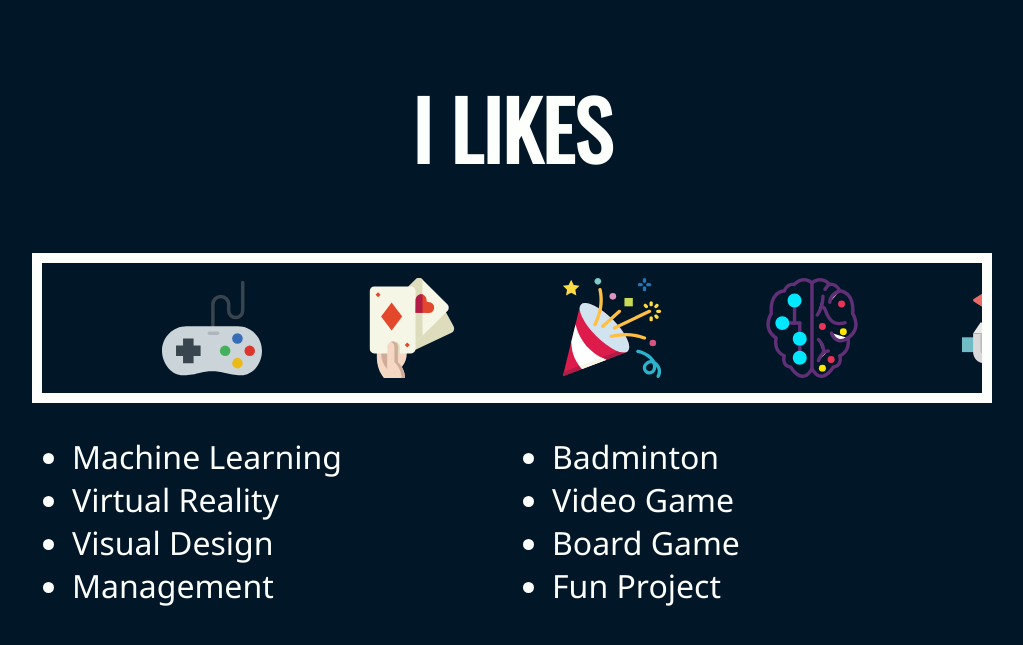
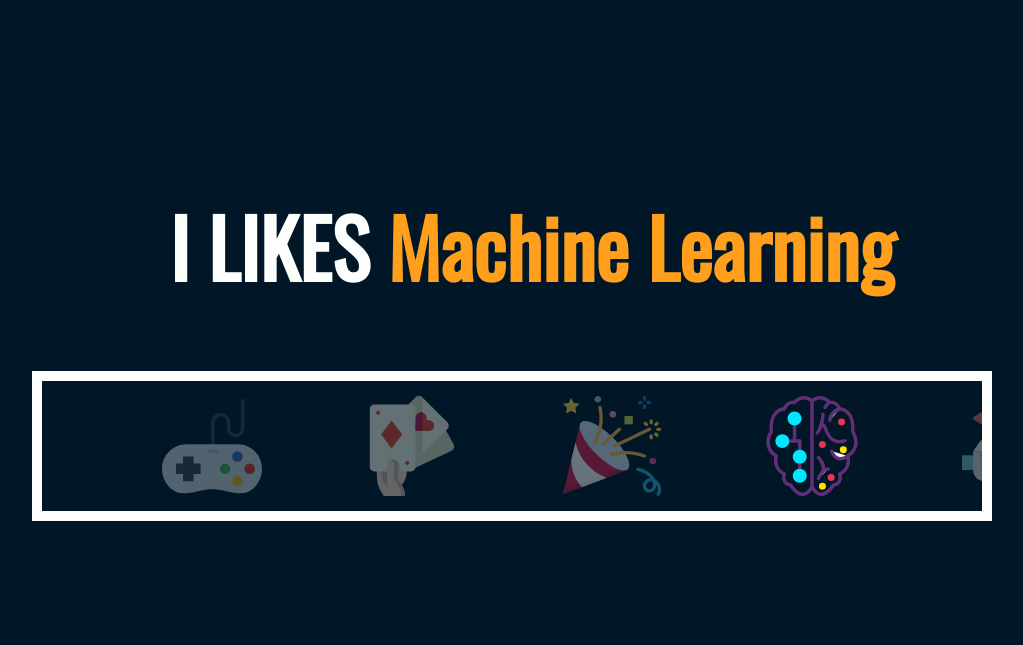
Before and after one commit to YanjenChen/WP2018, a plain HTML site: page index.html in a window 1280 px wide. Shown: the part 1679-2324 px from the top of the page, without its empty margins (128-1151 px from the left). Drawn offline with nearby package versions, Linux system fonts and the light colour scheme.

Commit message:
Edit interest block.

```diff
--- a/index.html
+++ b/index.html
@@ -92,35 +92,30 @@
         <div class="container">
             <div class="grid">
                 <div class="block size-100 text-center">
-                    <h1>I LIKES</h1>
+                    <h1>
+                        <ul class="interest-list">
+                            <li>I LIKES <span>Machine Learning</span></li>
+                            <li>I LIKES <span>Virtual Reality</span></li>
+                            <li>I LIKES <span>Visual Design</span></li>
+                            <li>I LIKES <span>Management</span></li>
+                            <li>I LIKES <span>Badminton</span></li>
+                            <li>I LIKES <span>Video Game</span></li>
+                            <li>I LIKES <span>Board Game</span></li>
+                            <li>I LIKES <span>Fun Project</span></li>
+                        </ul>
+                    </h1>
                 </div>
                 <div class="block size-100 interest-collection-wrapper">
                     <div class="interest-collection">
-                        <img class="collection-items" item-id="1" id="machine-learning" src="svg/machine_learning.svg">
-                        <img class="collection-items" item-id="2" id="virtual-reality" src="svg/virtual_reality.svg">
-                        <img class="collection-items" item-id="3" id="visual-design" src="svg/visual_design.svg">
-                        <img class="collection-items" item-id="4" id="management" src="svg/management.svg">
-                        <img class="collection-items" item-id="5" id="badminton" src="svg/badminton.svg">
-                        <img class="collection-items" item-id="6" id="video_game" src="svg/video_game.svg">
-                        <img class="collection-items" item-id="7" id="board_game" src="svg/board_game.svg">
-                        <img class="collection-items" item-id="8" id="fun_project" src="svg/fun_project.svg">
+                        <img class="collection-items" item-id="1" id="machine-learning" draggable="false" src="svg/machine_learning.svg">
+                        <img class="collection-items" item-id="2" id="virtual-reality" draggable="false" src="svg/virtual_reality.svg">
+                        <img class="collection-items" item-id="3" id="visual-design" draggable="false" src="svg/visual_design.svg">
+                        <img class="collection-items" item-id="4" id="management" draggable="false" src="svg/management.svg">
+                        <img class="collection-items" item-id="5" id="badminton" draggable="false" src="svg/badminton.svg">
+                        <img class="collection-items" item-id="6" id="video_game" draggable="false" src="svg/video_game.svg">
+                        <img class="collection-items" item-id="7" id="board_game" draggable="false" src="svg/board_game.svg">
+                        <img class="collection-items" item-id="8" id="fun_project" draggable="false" src="svg/fun_project.svg">
                     </div>
-                </div>
-                <div class="block size-50">
-                    <ul>
-                        <li>Machine Learning</li>
-                        <li>Virtual Reality</li>
-                        <li>Visual Design</li>
-                        <li>Management</li>
-                    </ul>
-                </div>
-                <div class="block size-50">
-                    <ul>
-                        <li>Badminton</li>
-                        <li>Video Game</li>
-                        <li>Board Game</li>
-                        <li>Fun Project</li>
-                    </ul>
                 </div>
             </div>
         </div>
--- a/javascript/theme.js
+++ b/javascript/theme.js
@@ -13,17 +13,21 @@ $(function() {
         var target_position = $(this).attr('item-id');
         var current_position = slider.find('.activated').attr('item-id');
         slider.find('.activated').toggleClass('activated');
-        // Swap to real item position
+        $('.interest-list .activated').toggleClass('activated');
+
         switch (target_position) {
+            // Swap to real item position
             case 'c1':
             case 'c2':
             case 'c' + second_last.attr('item-id'):
             case 'c' + last.attr('item-id'):
                 slider.css('transform', 'translateX(' + getSlideDistance(slider, slider.find("[item-id='c" + current_position + "']")).toString() + 'px)');
+                $('.interest-list li:nth-child(' + target_position.replace('c', '') + ')').toggleClass('activated');
                 animateSlider(slider, getSlideDistance(slider, slider.find("[item-id='" + target_position.replace('c', '') + "']")));
                 slider.find("[item-id='" + target_position.replace('c', '') + "']").toggleClass('activated');
                 break;
             default:
+                $('.interest-list li:nth-child(' + target_position + ')').toggleClass('activated');
                 animateSlider(slider, getSlideDistance(slider, $(this)));
                 $(this).toggleClass('activated');
         }
@@ -52,6 +56,7 @@ function initSlider(selector) {
     // Center first item to middle of mask
     var distance = getSlideDistance(collection, first);
     first.toggleClass('activated');
+    $('.interest-list li:first').toggleClass('activated');
     animateSlider(collection, distance);
 
     return {
--- a/scss/theme.scss
+++ b/scss/theme.scss
@@ -130,6 +130,21 @@ header {
     }
 }
 .interest-wrapper {
+    .interest-list {
+        display: inline-block;
+        list-style: none;
+        margin: 0;
+        li {
+            display: none;
+            opacity: 0;
+            transition: 1s;
+        }
+        .activated {
+            display: block;
+            opacity: 1;
+            transition: 1s;
+        }
+    }
     .interest-collection-wrapper {
         overflow: hidden;
         border: 10px solid $baby-powder;
@@ -143,6 +158,14 @@ header {
             max-width: 100px;
             max-height: 100px;
             cursor: pointer;
+            -webkit-tap-highlight-color: transparent;
+            -webkit-user-select: none;
+            opacity: 0.4;
+            transition: opacity 1s;
+        }
+        .activated {
+            opacity: 1.0;
+            transition: opacity 1s;
         }
     }
 }
```
Also changed, not shown: css/theme.css.
